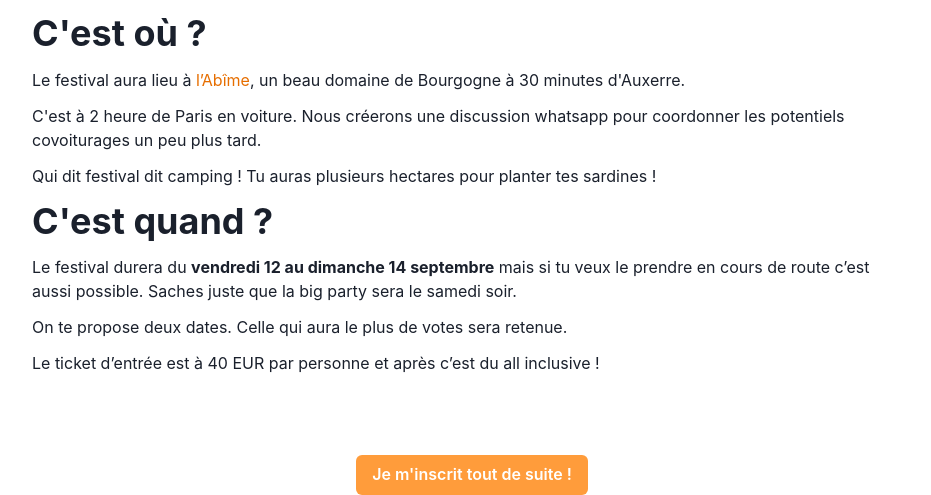
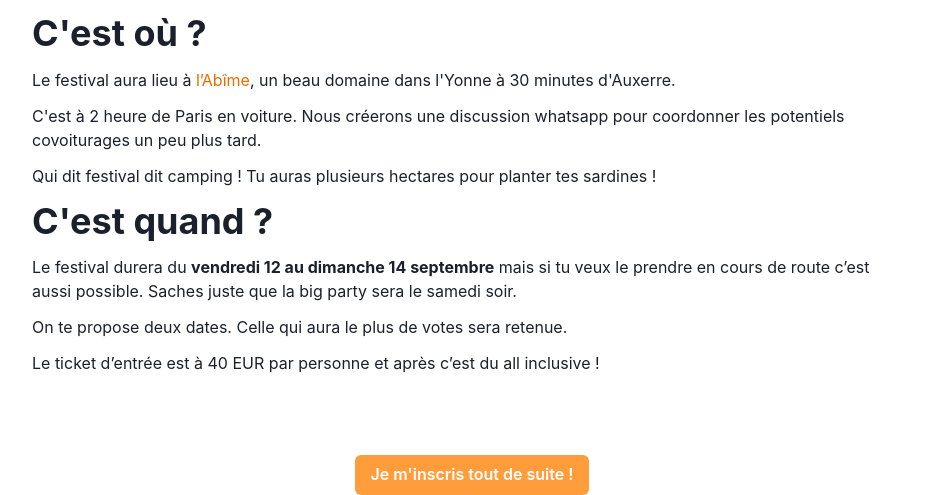
Before and after one commit to martinfaucheux/level-up-festival, a Next.js app: page / in a window 1280 px wide. Shown: the part 547-1042 px from the top of the page, without its empty margins (168-1099 px from the left). Built offline with nearby package versions, Linux system fonts and the light colour scheme.

Commit message:
update departement

```diff
--- a/app/page.tsx
+++ b/app/page.tsx
@@ -18,7 +18,7 @@ const GoToFormButton = () => {
 
     return (
         <Button variant="solid" onClick={handleClick}>
-            Je m'inscrit tout de suite !
+            Je m'inscris tout de suite !
         </Button>
     );
 };
@@ -71,7 +71,7 @@ export default function Home() {
                 </Text>
 
                 <Heading>C'est où ?</Heading>
-                <Text>Le festival aura lieu à <CustomLink href="https://labime.com/">l’Abîme</CustomLink>, un beau domaine de Bourgogne à 30 minutes d'Auxerre.</Text>
+                <Text>Le festival aura lieu à <CustomLink href="https://labime.com/">l’Abîme</CustomLink>, un beau domaine dans l'Yonne à 30 minutes d'Auxerre.</Text>
                 <Text>C'est à 2 heure de Paris en voiture. Nous créerons une discussion whatsapp pour coordonner les potentiels covoiturages un peu plus tard.</Text>
                 <Text>Qui dit festival dit camping ! Tu auras plusieurs hectares pour planter tes sardines !</Text>
 
```
